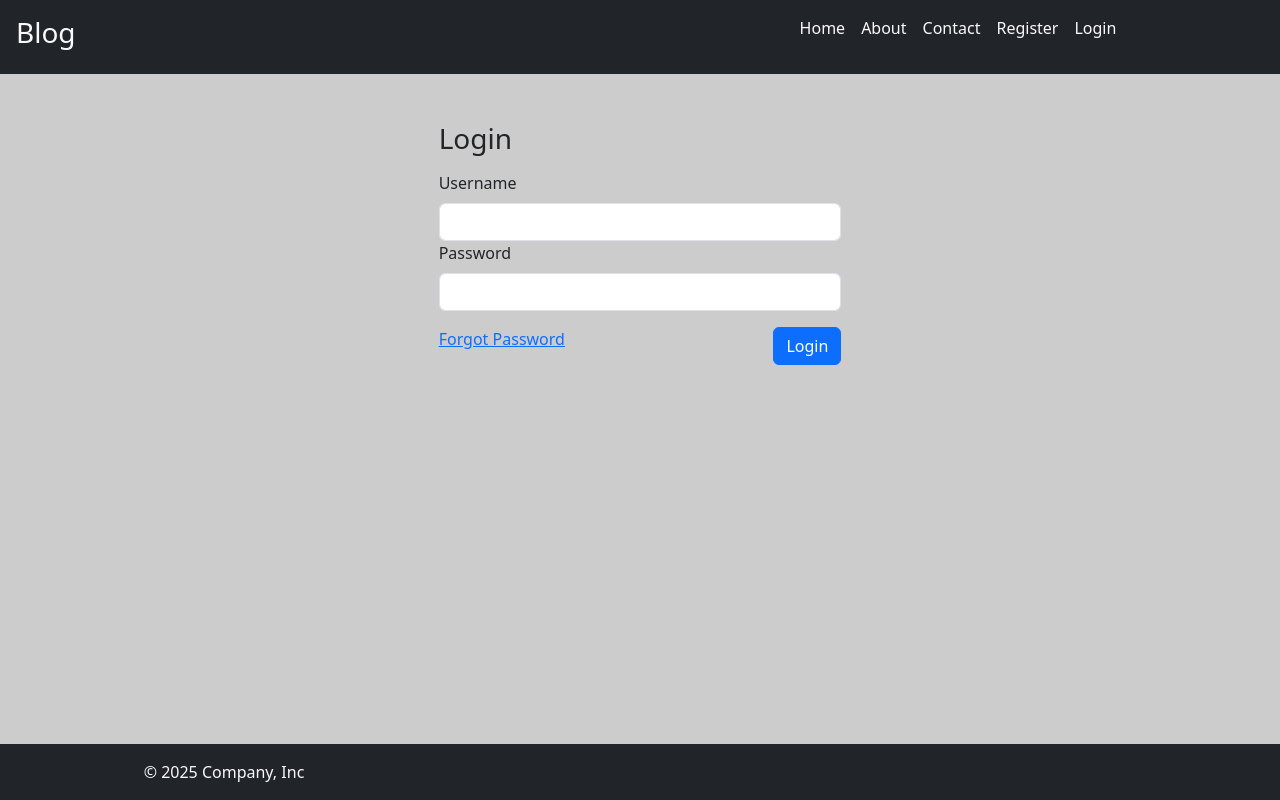
After one commit to Diluxshan06/django-blog-postgres, a Django app: page /login in a window 1280 px wide. The commit adds this page. Run offline with Django 5.2, Linux system fonts and the light colour scheme; some libraries are stand-ins or nearby versions.

Commit message:
add dashboard and login logout

```diff
--- a/blog/forms.py
+++ b/blog/forms.py
@@ -1,5 +1,6 @@
 from django import forms
 from django.contrib.auth.models import User
+from django.contrib.auth import authenticate
 
 
 class ContactForm(forms.Form):
@@ -24,3 +25,18 @@ class RegisterForm(forms.ModelForm):
         password_confirm = cleaned_data.get('password_confirm')
         if password and password_confirm and password != password_confirm:
             raise forms.ValidationError("Passwords do not match.")
+
+
+class LoginForm(forms.Form):
+    username = forms.CharField(label='Username', max_length=100, required=True)
+    password = forms.CharField(label='Password', max_length=100, required=True)
+
+    def clean(self):
+        cleaned_data = super().clean()
+
+        username = cleaned_data.get('username')
+        password = cleaned_data.get('password')
+        if username and password:
+            user = authenticate(username=username, password=password)
+            if not user:
+                raise forms.ValidationError("Invalid username or password.")
--- a/blog/templates/blog/header.html
+++ b/blog/templates/blog/header.html
@@ -8,6 +8,13 @@
                 <a class="text-light text-decoration-none" href="{% url 'blog:index' %}">Home</a>
                 <a class="text-light text-decoration-none" href="{% url 'blog:about' %}">About</a>
                 <a class="text-light text-decoration-none" href="{% url 'blog:contact' %}">Contact</a>
+                {% if user.is_authenticated %}
+                <a class="text-light text-decoration-none" href="{% url 'blog:dashboard' %}">Dashboard</a>
+                <a class="text-light text-decoration-none" href="{% url 'blog:logout' %}">Logout</a>
+                {% else %}
+                <a class="text-light text-decoration-none" href="{% url 'blog:register' %}">Register</a>
+                <a class="text-light text-decoration-none" href="{% url 'blog:login' %}">Login</a>
+                {% endif %}
             </div>
         </div>
     </div>
--- /dev/null
+++ b/blog/templates/blog/login.html
@@ -0,0 +1,59 @@
+{% extends 'blog/base.html' %}
+{% block content %}
+    <div class="container-fluid">
+        <div class="row d-flex justify-content-center mt-5">
+            <div class="col-4">
+                <h3>Login</h3>
+                <div class="">
+                    <div class="col-12">
+                        <span class="fw-bold"></span>
+                        <span class="text-danger"></span>
+                    </div>
+                </div>
+                {% if form.non_field_errors %}
+                <div class="alert alert-danger">
+                <div class="col-12">
+                    <span class="text-danger">{{form.non_field_errors}}</span>
+                </div>
+                </div>
+                {% endif %}
+                {% if messages %}
+                {%for msg in messages %}
+                <div class="alert alert-success">{{msg}}</div>
+                {% endfor %}
+                {% endif %}
+
+                <div class="my-3">
+                    <form method="post">
+                        {% csrf_token %}
+                        <div class="form-group">
+                            <label for="username" class="form-label">Username</label>
+                            {% if form.errors.username %}
+                            {% for error in form.errors.username %}
+                            <span class="text-danger">{{error}}</span>
+                            {% endfor %}
+                            {% endif %}
+                            <input type="text" class="form-control" id="username" name="username" value="{{form.username.value | default:''}}">
+                        </div>
+
+                        <div class="form-group">
+                            <label for="password" class="form-label">Password</label>
+                            {% if form.errors.password %}
+                            {% for error in form.errors.password %}
+                            <span class="text-danger">{{error}}</span>
+                            {% endfor %}
+                            {% endif %}
+                            <input type="password" class="form-control" id="password" name="password">
+                        </div>
+
+                        <div class="my-3 d-flex justify-content-between">
+                            <a href="/password_reset">Forgot Password</a>
+                            <button type="submit" class="btn btn-primary">Login</button>
+                        </div>
+                    </form>
+                </div>
+            </div>
+        </div>
+    </div>
+
+{% endblock %}
--- a/blog/urls.py
+++ b/blog/urls.py
@@ -11,4 +11,7 @@ urlpatterns = [
     path("contact", views.contact, name="contact"),
     path("about", views.about, name="about"),
     path("register",views.register,name="register"),
+    path("login",views.login,name="login"),
+    path("dashboard",views.dashboard,name="dashboard"),
+    path("logout",views.logout,name="logout"),
 ]
--- a/blog/views.py
+++ b/blog/views.py
@@ -4,8 +4,9 @@ from django.urls import reverse
 import logging
 from .models import Post, About_us
 from django.core.paginator import Paginator
-from .forms import ContactForm, RegisterForm
+from .forms import ContactForm, RegisterForm, LoginForm
 from django.contrib import messages
+from django.contrib.auth import login as auth_login, authenticate, logout as auth_logout
 
 # # posts = [
 #         {
@@ -107,5 +108,29 @@ def register(request):
             user.set_password(form.cleaned_data['password'])
             user.save()
             messages.success(request, "your account has been created. you can log in now")
+            return redirect("blog:login")
 
     return render(request, 'blog/register.html', {'form': form})
+
+
+def login(request):
+    form = LoginForm()
+    if request.method == 'POST':
+        form = LoginForm(request.POST)
+        if form.is_valid():
+            username = form.cleaned_data['username']
+            password = form.cleaned_data['password']
+            user = authenticate(username=username, password=password)
+            if user is not None:
+                auth_login(request, user)
+                print("user logged in")
+                return redirect("blog:dashboard")
+    return render(request, 'blog/login.html', {'form': form})
+
+
+def dashboard(request):
+    return render(request, 'blog/dashboard.html')
+
+def logout(request):
+    auth_logout(request)
+    return redirect("blog:index")
--- /dev/null
+++ b/myapp/middleware.py
@@ -0,0 +1,19 @@
+from django.urls import reverse
+from django.shortcuts import redirect
+
+
+class RedirectAuthenticatedUserMiddleware:
+    def __init__(self, get_response):
+        self.get_response = get_response
+
+    def __call__(self, request):
+        #check user authenticated
+        if request.user.is_authenticated:
+            #set redirect paths
+            paths_to_redirect = [reverse('blog:login'), reverse('blog:register')]
+
+            if request.path in paths_to_redirect:
+                return redirect(reverse('blog:index'))
+
+        respose = self.get_response(request)
+        return respose
--- a/myapp/settings.py
+++ b/myapp/settings.py
@@ -52,6 +52,7 @@ MIDDLEWARE = [
     'django.contrib.auth.middleware.AuthenticationMiddleware',
     'django.contrib.messages.middleware.MessageMiddleware',
     'django.middleware.clickjacking.XFrameOptionsMiddleware',
+    'myapp.middleware.RedirectAuthenticatedUserMiddleware'
 ]
 
 ROOT_URLCONF = 'myapp.urls'
```
Also changed, not shown: blog/templates/blog/dashboard.html (added, +58 -0 lines).
